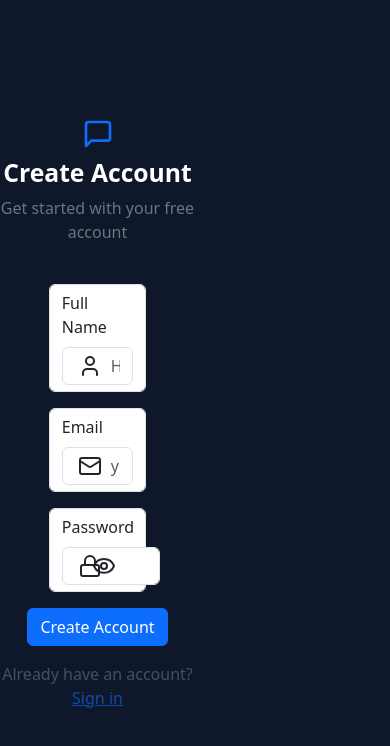
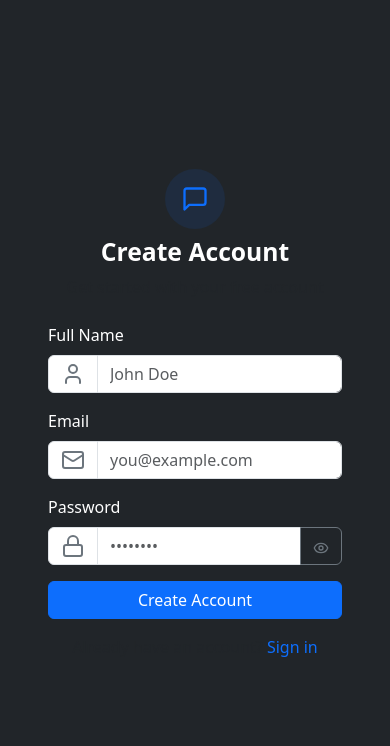
Before and after one commit to harish-gurjar-758/chet_website, a React (Create React App) app in the folder client/: page /signup in a window 390 px wide. Shown: the top 746 px of the page. Built offline with nearby package versions, Linux system fonts and the light colour scheme; no server answers.

Commit message:
remove the all errors and bugs

```diff
--- a/client/package.json
+++ b/client/package.json
@@ -13,6 +13,7 @@
     "react-hot-toast": "^2.5.2",
     "react-router-dom": "^7.6.0",
     "react-scripts": "5.0.1",
+    "socket.io-client": "^4.8.1",
     "web-vitals": "^2.1.4",
     "zustand": "^5.0.5"
   },
--- a/client/src/App.js
+++ b/client/src/App.js
@@ -1,63 +1,62 @@
-import React, { useEffect } from 'react';
-import NavBar from './Components/NavBar';
-import { Navigate, Route, Routes } from 'react-router-dom';
-import HomePage from './Pages/HomePage';
-import SignUpPage from './Pages/SignUpPage';
-import LogInPage from './Pages/LogInPage';
-import SettingsPage from './Pages/SettingsPage';
-import ProfilePage from './Pages/ProfilePage';
-import { useAuthStore } from './store/useAuthStore';
-import { Loader } from 'lucide-react';
-import { Toaster } from 'react-hot-toast';
+import React, { useEffect } from "react";
+import { Routes, Route, Navigate } from "react-router-dom";
+import Navbar from "./Components/NavBar";
 
-function App() {
+import HomePage from "./Pages/HomePage";
+import SignUpPage from "./Pages/SignUpPage";
+import LogInPage from "./Pages/LogInPage";
+import SettingsPage from "./Pages/SettingsPage";
+import ProfilePage from "./Pages/ProfilePage";
+
+import { useAuthStore } from "./store/useAuthStore";
+import { Loader } from "lucide-react";
+import { Toaster } from "react-hot-toast";
+
+const App = () => {
   const { authUser, checkAuth, isCheckingAuth } = useAuthStore();
 
   useEffect(() => {
     checkAuth();
-  }, []);
+  }, [checkAuth]);
 
-  if (isCheckingAuth && !authUser) {
+  if (isCheckingAuth) {
     return (
-      <div className="flex justify-center items-center min-h-screen">
-        <Loader className="animate-spin w-10 h-10 text-primary" />
+      <div className="d-flex justify-content-center align-items-center min-vh-100">
+        <Loader className="spinner-border text-primary" size={40} />
       </div>
     );
   }
 
   return (
     <div>
-      <NavBar />
+      <Navbar />
+
       <Routes>
         <Route
           path="/"
-          element={authUser ? <HomePage /> : <Navigate to="/login" replace />}
+          element={authUser ? <HomePage /> : <Navigate to="/login" />}
         />
         <Route
           path="/signup"
-          element={!authUser ? <SignUpPage /> : <Navigate to="/" replace />}
+          element={!authUser ? <SignUpPage /> : <Navigate to="/" />}
         />
         <Route
           path="/login"
-          element={!authUser ? <LogInPage /> : <Navigate to="/" replace />}
+          element={!authUser ? <LogInPage /> : <Navigate to="/" />}
         />
         <Route
           path="/settings"
-          element={authUser ? <SettingsPage /> : <Navigate to="/login" replace />}
+          element={authUser ? <SettingsPage /> : <Navigate to="/login" />}
         />
         <Route
           path="/profile"
-          element={authUser ? <ProfilePage /> : <Navigate to="/login" replace />}
-        />
-        {/* Optional fallback route for undefined paths */}
-        <Route
-          path="*"
-          element={<Navigate to={authUser ? "/" : "/login"} replace />}
+          element={authUser ? <ProfilePage /> : <Navigate to="/login" />}
         />
       </Routes>
-      <Toaster position="top-center" reverseOrder={false} />
+
+      <Toaster />
     </div>
   );
-}
+};
 
 export default App;
--- a/client/src/Pages/HomePage.jsx
+++ b/client/src/Pages/HomePage.jsx
@@ -3,7 +3,7 @@ import React from 'react'
 export default function HomePage() {
   return (
     <div>
-      this is home page
+      this is home page.....................................
     </div>
   )
 }
--- a/client/src/Pages/LogInPage.jsx
+++ b/client/src/Pages/LogInPage.jsx
@@ -1,52 +1,45 @@
-import React, { useState } from 'react';
-import { useAuthStore } from '../store/useAuthStore';
-import { Eye, EyeOff, Loader2, Lock, Mail, MessageSquare } from 'lucide-react';
-import { Link } from 'react-router-dom';
-import AuthImagePattern from '../Components/AuthImagePattern';
-import toast from 'react-hot-toast';
+import React, { useState } from "react";
+import { useAuthStore } from "../store/useAuthStore";
+import { Link } from "react-router-dom";
+import AuthImagePattern from "../Components/AuthImagePattern";
+import { Eye, EyeOff, Loader2, Lock, Mail, MessageSquare } from "lucide-react";
 
-export default function LogInPage() {
+
+export default function LoginPage() {
   const [showPassword, setShowPassword] = useState(false);
   const [formData, setFormData] = useState({
     email: "",
     password: "",
   });
+  const { login, isLoggingIn } = useAuthStore();
 
-    const { logIn, isSigningUp } = useAuthStore();
-
-    const validateForm = () => {
-        if (!formData.email.trim()) return toast.error("Email is required");
-        if (!/\S+@\S+\.\S+/.test(formData.email)) return toast.error("Invalid email format");
-        if (!formData.password.trim()) return toast.error("Password is required");
-        if (formData.password.length < 6) return toast.error("Password must be at least 6 characters");
-        return true;
-    };
-
-    const handleSubmit = (e) => {
+  const handleSubmit = async (e) => {
     e.preventDefault();
-        const isValid = validateForm();
-        if (isValid) logIn(formData);
+    login(formData);
   };
 
   return (
-        <div className="d-flex min-vh-100 h-100 text-white align-items-center justify-content-center flex-wrap" style={{ backgroundColor: '#0f172a' }}>
-            {/* Left side (form) */}
-            <div className="w-50 d-flex flex-column align-items-center justify-content-center">
-                <div className="mb-4 text-center">
-                    <MessageSquare size={32} className='mb-2 text-primary' />
-                    <h1 className="fw-bold">Log In Account</h1>
-                    <p className="text-secondary">Welcome Back! Get started with your free account.</p>
+    <div className="container-fluid min-vh-100 d-flex flex-lg-row flex-column align-items-center justify-content-center bg-dark text-white p-4">
+      {/* Left side - Form */}
+      <div className="col-lg-6 d-flex flex-column align-items-center justify-content-center px-4">
+        <div className="w-100" style={{ maxWidth: "450px" }}>
+          <div className="text-center mb-4">
+            <div className="bg-primary bg-opacity-10 rounded-circle d-inline-flex align-items-center justify-content-center p-3 mb-2">
+              <MessageSquare size={28} className="text-primary" />
+            </div>
+            <h2 className="fw-bold">Welcome Back</h2>
+            <p className="text-muted">Sign in to your account</p>
           </div>
 
-                <form onSubmit={handleSubmit} className="w-100 vstack gap-3 align-items-center justify-content-center">
+          <form onSubmit={handleSubmit} className="vstack gap-3">
             {/* Email */}
-                    <div className='w-50 form-control'>
-                        <label className="mb-1 fw-medium">Email</label>
-                        <div className="position-relative">
-                            <Mail className="position-absolute top-50 translate-middle-y ms-3 text-dark" />
+            <div>
+              <label className="form-label">Email</label>
+              <div className="input-group">
+                <span className="input-group-text bg-white"><Mail className="text-secondary" /></span>
                 <input
                   type="email"
-                                className="form-control ps-5"
+                  className="form-control"
                   placeholder="you@example.com"
                   value={formData.email}
                   onChange={(e) => setFormData({ ...formData, email: e.target.value })}
@@ -55,59 +48,52 @@ export default function LogInPage() {
             </div>
 
             {/* Password */}
-                    <div className='w-50 form-control'>
-                        <label className="mb-1 fw-medium">Password</label>
-                        <div className="position-relative">
-                            <Lock className="position-absolute top-50 translate-middle-y ms-3 text-dark" />
+            <div>
+              <label className="form-label">Password</label>
+              <div className="input-group">
+                <span className="input-group-text bg-white"><Lock className="text-secondary" /></span>
                 <input
                   type={showPassword ? "text" : "password"}
-                                className="form-control ps-5"
-                                placeholder="********"
+                  className="form-control"
+                  placeholder="••••••••"
                   value={formData.password}
                   onChange={(e) => setFormData({ ...formData, password: e.target.value })}
                 />
                 <button
                   type="button"
+                  className="btn btn-outline-secondary"
                   onClick={() => setShowPassword(!showPassword)}
-                                className="btn btn-sm position-absolute top-50 end-0 translate-middle-y me-2"
                 >
-                                {showPassword ? <EyeOff /> : <Eye />}
+                  {showPassword ? <EyeOff size={16} /> : <Eye size={16} />}
                 </button>
               </div>
             </div>
 
             {/* Submit */}
-                    <button
-                        type="submit"
-                        disabled={isSigningUp}
-                        className="btn btn-primary w-45"
-                    >
-                        {isSigningUp ? (
+            <button type="submit" className="btn btn-primary w-100" disabled={isLoggingIn}>
+              {isLoggingIn ? (
                 <>
-                                <Loader2 className="spinner-border spinner-border-sm me-2" />
-                                Loading...
+                  <Loader2 className="me-2 spinner-border spinner-border-sm" />
+                  Signing in...
                 </>
               ) : (
-                            "Log In"
+                "Sign In"
               )}
             </button>
           </form>
 
-                <div className="mt-4 text-center">
-                    <p>
-                        Don’t have an account?{" "}
-                        <Link to="/signup" className="text-info text-decoration-underline">
-                            Sign Up
-                        </Link>
-                    </p>
+          <div className="text-center mt-3 text-muted">
+            Don't have an account?{" "}
+            <Link to="/signup" className="text-decoration-none text-info">Create account</Link>
+          </div>
         </div>
       </div>
 
-            {/* Right side (image pattern) */}
-            <div className="w-50 d-none d-lg-flex align-items-center justify-content-center">
+      {/* Right side - Image Pattern */}
+      <div className="col-lg-6 d-none d-lg-flex align-items-center justify-content-center">
         <AuthImagePattern
-                    title="Join our community"
-                    subtitle="Connect with friends, share moments, and stay in touch with your loved ones."
+          title="Welcome back!"
+          subtitle="Sign in to continue your conversations and catch up with your messages."
         />
       </div>
     </div>
--- a/client/src/Pages/SignUpPage.jsx
+++ b/client/src/Pages/SignUpPage.jsx
@@ -2,107 +2,128 @@ import React, { useState } from 'react';
 import { useAuthStore } from '../store/useAuthStore';
 import { Eye, EyeOff, Loader2, Lock, Mail, MessageSquare, User } from 'lucide-react';
 import { Link } from 'react-router-dom';
+import toast from 'react-hot-toast';
 import AuthImagePattern from '../Components/AuthImagePattern';
-import toast from 'react-hot-toast';
 
 export default function SignUpPage() {
     const [showPassword, setShowPassword] = useState(false);
-    const [formData, setFormData] = useState({ fullName: "", email: "", password: "" });
-    const { Signup, isSigningUp } = useAuthStore();
+    const [formData, setFormData] = useState({
+        fullName: "",
+        email: "",
+        password: "",
+    });
+
+    const { signup, isSigningUp } = useAuthStore();
 
     const validateForm = () => {
         if (!formData.fullName.trim()) return toast.error("Full name is required");
         if (!formData.email.trim()) return toast.error("Email is required");
-        if (!/\S+@\S+\.\S+/.test(formData.email)) return toast.error("Invalid email");
-        if (!formData.password.trim()) return toast.error("Password is required");
-        if (formData.password.length < 6) return toast.error("Min 6 characters");
+        if (!/\S+@\S+\.\S+/.test(formData.email)) return toast.error("Invalid email format");
+        if (!formData.password) return toast.error("Password is required");
+        if (formData.password.length < 6) return toast.error("Password must be at least 6 characters");
+
         return true;
     };
 
     const handleSubmit = (e) => {
         e.preventDefault();
-        if (validateForm()) Signup(formData);
+
+        const success = validateForm();
+
+        if (success === true) signup(formData);
     };
 
     return (
-        <div className="d-flex min-vh-100 h-100 text-white d-flex align-items-center jucstify-content-center flex-wrap" style={{ backgroundColor: '#0f172a' }}>
-            {/* Left (form) */}
-            <div className="w-50 d-flex flex-column align-items-center justify-content-center ">
+        <div className="container-fluid min-vh-100 d-flex flex-lg-row flex-column align-items-center justify-content-center bg-dark text-white p-4">
+            {/* Left side - Form */}
+            <div className="col-lg-6 d-flex flex-column align-items-center justify-content-center px-4">
+                <div className="w-100" style={{ maxWidth: '450px' }}>
+                    {/* LoGO */}
                     <div className="text-center mb-4">
-                    <MessageSquare size={32} className="mb-2 text-primary" />
+                        <div className="bg-primary bg-opacity-10 rounded-circle d-inline-flex align-items-center justify-content-center p-3 mb-2">
+                            <MessageSquare size={28} className="text-primary" />
+                        </div>
                         <h2 className="fw-bold">Create Account</h2>
-                    <p className="text-secondary">Get started with your free account</p>
+                        <p className="text-muted">Get started with your free account</p>
                     </div>
-                <form onSubmit={handleSubmit} className="w-100 form-controler vstack gap-3 d-flex align-items-center jucstify-content-center">
+
+                    <form onSubmit={handleSubmit} className="vstack gap-3">
                         {/* Full Name */}
-                    <div className='w-50 form-control'>
+                        <div>
                             <label className="form-label">Full Name</label>
-                        <div className="position-relative bg-transpent">
-                            <User className="position-absolute top-50  translate-middle-y ms-3 text-dark" />
+                            <div className="input-group">
+                                <span className="input-group-text bg-white"><User className="text-secondary" /></span>
                                 <input
-                                className="form-control ps-5"
-                                placeholder="Harish Gurjar"
+                                    type="text"
+                                    className="form-control"
+                                    placeholder="John Doe"
                                     value={formData.fullName}
-                                onChange={e => setFormData({ ...formData, fullName: e.target.value })}
+                                    onChange={(e) => setFormData({ ...formData, fullName: e.target.value })}
                                 />
                             </div>
                         </div>
+
                         {/* Email */}
-                    <div className='w-50 form-control'>
+                        <div>
                             <label className="form-label">Email</label>
-                        <div className="position-relative bg-transprant">
-                            <Mail className="position-absolute top-50 translate-middle-y ms-3 text-dark" />
+                            <div className="input-group">
+                                <span className="input-group-text bg-white"><Mail className="text-secondary" /></span>
                                 <input
                                     type="email"
-                                className="form-control ps-5"
+                                    className="form-control"
                                     placeholder="you@example.com"
                                     value={formData.email}
-                                onChange={e => setFormData({ ...formData, email: e.target.value })}
+                                    onChange={(e) => setFormData({ ...formData, email: e.target.value })}
                                 />
                             </div>
                         </div>
+
                         {/* Password */}
-                    <div className='w-50 form-control'>
+                        <div>
                             <label className="form-label">Password</label>
-                        <div className="position-relative bg-transprant">
-                            <Lock className="position-absolute top-50 translate-middle-y ms-3 text-dark" />
+                            <div className="input-group">
+                                <span className="input-group-text bg-white"><Lock className="text-secondary" /></span>
                                 <input
                                     type={showPassword ? 'text' : 'password'}
-                                className="form-control ps-5 pe-5"
-                                placeholder="********"
+                                    className="form-control"
+                                    placeholder="••••••••"
                                     value={formData.password}
-                                onChange={e => setFormData({ ...formData, password: e.target.value })}
+                                    onChange={(e) => setFormData({ ...formData, password: e.target.value })}
                                 />
                                 <button
                                     type="button"
+                                    className="btn btn-outline-secondary"
                                     onClick={() => setShowPassword(!showPassword)}
-                                className="btn btn-sm position-absolute top-50 end-0 translate-middle-y me-2"
                                 >
-                                {showPassword ? <EyeOff /> : <Eye />}
+                                    {showPassword ? <EyeOff size={16} /> : <Eye size={16} />}
                                 </button>
                             </div>
                         </div>
 
                         {/* Submit Button */}
-                    <button className="btn btn-primary w-45" disabled={isSigningUp}>
+                        <button className="btn btn-primary w-100" type="submit" disabled={isSigningUp}>
                             {isSigningUp ? (
                                 <>
                                     <Loader2 className="me-2 spinner-border spinner-border-sm" />
-                                Loading...
+                                    Creating...
                                 </>
-                        ) : "Create Account"}
+                            ) : (
+                                'Create Account'
+                            )}
                         </button>
                     </form>
-                <div className="text-center mt-3">
-                    <p className="text-secondary" style={{ opacity: 0.6 }}>
-                        Already have an account?{" "}
-                        <Link to="/login" className="text-primary text-decoration-underline">Sign in</Link>
+
+                    <p className="text-center mt-3 text-muted">
+                        Already have an account?{' '}
+                        <Link to="/login" className="text-decoration-none text-primary">
+                            Sign in
+                        </Link>
                     </p>
                 </div>
             </div>
 
-            {/* Right (grid pattern) */}
-            <div className="w-50 d-none d-lg-flex align-items-center justify-content-center ">
+            {/* Right side - Image Pattern */}
+            <div className="col-lg-6 d-none d-lg-flex align-items-center justify-content-center">
                 <AuthImagePattern
                     title="Join our community"
                     subtitle="Connect with friends, share moments, and stay in touch with your loved ones."
--- /dev/null
+++ b/client/src/lib/axios.js
@@ -0,0 +1,6 @@
+import axios from "axios";
+
+export const axiosInstance = axios.create({
+  baseURL: process.env.NODE_ENV === "development" ? "http://localhost:5001/api" : "/api",
+  withCredentials: true,
+});
--- a/client/src/store/useAuthStore.js
+++ b/client/src/store/useAuthStore.js
@@ -1,63 +1,80 @@
 import { create } from 'zustand';
-import { CheckAuthentication, SignIn, SignUp } from '../Apis/Apis';
-import toast from 'react-hot-toast';
+import { axiosInstance } from "../lib/axios.js";
+import toast from "react-hot-toast";
+import { io } from 'socket.io-client';
 
-export const useAuthStore = create((set) => ({
+const BASE_URL = process.env.NODE_ENV === "development" ? "http://localhost:5001" : "/";
+
+export const useAuthStore = create((set, get) => ({
   authUser: null,
   isSigningUp: false,
   isLoggingIn: false,
   isUpdatingProfile: false,
   isCheckingAuth: true,
+  onlineUsers: [],
+  socket: null,
 
   checkAuth: async () => {
     try {
-            const response = await CheckAuthentication(); // Assuming this returns { user: {...} }
-            if (response && response.user) {
-                set({ authUser: response.user });
-            } else {
-                set({ authUser: null });
-            }
+      const res = await axiosInstance.get("/auth/check");
+
+      set({ authUser: res.data });
+      get().connectSocket();
     } catch (error) {
-            console.error("Error in checkAuth:", error);
+      console.log("Error in checkAuth:", error);
       set({ authUser: null });
     } finally {
       set({ isCheckingAuth: false });
     }
   },
 
-    Signup: async (formData) => {
+  signup: async (data) => {
     set({ isSigningUp: true });
     try {
-            const res = await SignUp(formData);
-            if (res && res.user) {
-                set({ authUser: res.user });
+      const res = await axiosInstance.post("/auth/signup", data);
+      set({ authUser: res.data });
       toast.success("Account created successfully");
-            } else {
-                toast.error("Signup failed. Please try again.");
-            }
+      get().connectSocket();
     } catch (error) {
-            const errorMessage = error?.response?.data?.message || "Something went wrong during signup";
-            toast.error(errorMessage);
+      toast.error(error.response.data.message);
     } finally {
       set({ isSigningUp: false });
     }
   },
 
-    logIn: async (formData) => {
+  login: async (data) => {
     set({ isLoggingIn: true });
     try {
-            const res = await SignIn(formData);
-            if (res && res.user) {
-                set({ authUser: res.user });
-                toast.success("Welcome back! You logged in successfully.");
-            } else {
-                toast.error("Login failed. Please try again.");
-            }
+      const res = await axiosInstance.post("/auth/login", data);
+      set({ authUser: res.data });
+      toast.success("Logged in successfully");
+
+      get().connectSocket();
     } catch (error) {
-            const errorMessage = error?.response?.data?.message || "Login failed. Please try again.";
-            toast.error(errorMessage);
+      toast.error(error.response.data.message);
     } finally {
       set({ isLoggingIn: false });
     }
   },
-}));
+
+  connectSocket: () => {
+    const { authUser } = get();
+    if (!authUser || get().socket?.connected) return;
+
+    const socket = io(BASE_URL, {
+      query: {
+        userId: authUser._id,
+      },
+    });
+    socket.connect();
+
+    set({ socket: socket });
+
+    socket.on("getOnlineUsers", (userIds) => {
+      set({ onlineUsers: userIds });
+    });
+  },
+  disconnectSocket: () => {
+    if (get().socket?.connected) get().socket.disconnect();
+  },
+}))
```
Also changed, not shown: client/src/Apis/Apis.js (deleted, +0 -69 lines), client/src/Components/AuthImagePattern.jsx (+16 -8 lines), 1 other file (tests, documents, lock files or other folders). Lines whose indentation alone changed are shown as unchanged.
